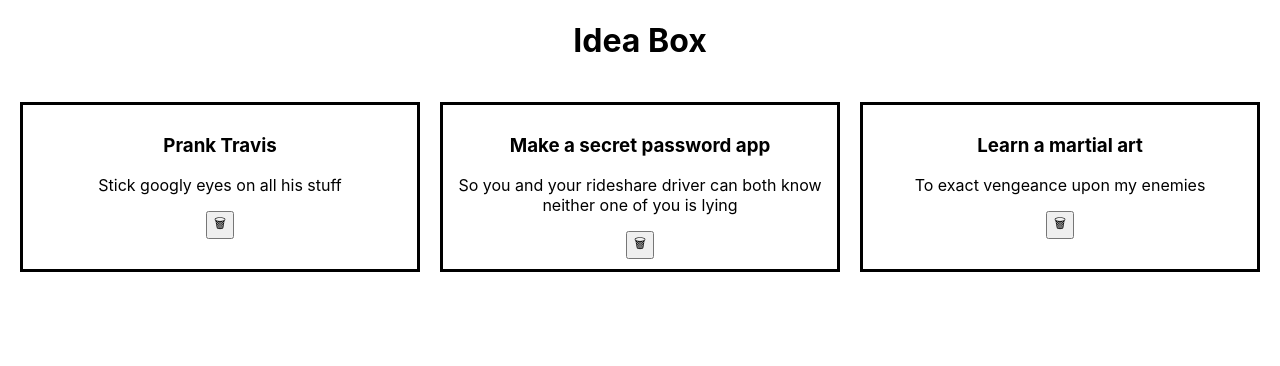
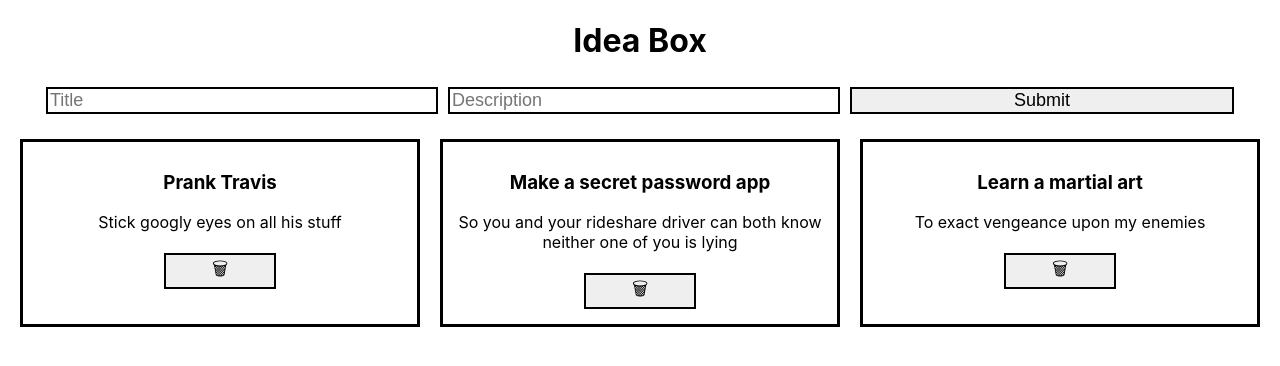
Before and after one commit to ErinUntermeyer/ideabox, a React (Create React App) app: page / in a window 1280 px wide. Shown: the top 366 px of the page. Built offline with nearby package versions, Linux system fonts and the light colour scheme.

Commit message:
Add Form component

```diff
--- a/src/App.js
+++ b/src/App.js
@@ -1,5 +1,6 @@
 import React, { Component } from "react"
 import Ideas from "./Ideas"
+import Form from "./Form"
 import "./App.css"
 
 class App extends Component {
@@ -18,6 +19,7 @@ class App extends Component {
 		return (
 			<main className="App">
 				<h1>Idea Box</h1>
+				<Form />
 				<Ideas ideas={this.state.ideas}/>
 			</main>
 		)
--- a/src/Card.js
+++ b/src/Card.js
@@ -1,11 +1,11 @@
 import React from "react"
 import "./Card.css"
 
-const Card = ( {title, description, id} ) => {
+const Card = (props) => {
 	return (
 		<div className="Card">
-			<h3>{title}</h3>
-			<p>{description}</p>
+			<h3>{props.title}</h3>
+			<p>{props.description}</p>
 			<button>🗑</button>
 		</div>
 	)
--- /dev/null
+++ b/src/Form.css
@@ -0,0 +1,10 @@
+Form {
+	margin: auto;
+}
+
+input, button {
+	margin: 5px;
+	width: 30%;
+	border: 2px solid black;
+	font-size: 18px;
+}
--- /dev/null
+++ b/src/Form.js
@@ -0,0 +1,42 @@
+import React, { Component } from "react"
+import "./Form.css"
+
+class Form extends Component {
+	constructor() {
+		super()
+		this.state = {
+			title: "",
+			description: ""
+		}
+	}
+
+	updateForm = (event) => {
+		const inputName = event.target.name
+		const inputValue = event.target.value
+		this.setState({ [inputName]: inputValue })
+	}
+
+	render() {
+		return (
+			<form>
+				<input
+					type="text"
+					placeholder="Title"
+					name="title"
+					value={this.state.title}
+					onChange={this.updateForm}
+				/>
+				<input
+					type="text"
+					placeholder="Description"
+					name="description"
+					value={this.state.description}
+					onChange={this.updateForm}
+				/>
+				<button>Submit</button>
+			</form>
+		)
+	}
+}
+
+export default Form
--- a/src/Ideas.js
+++ b/src/Ideas.js
@@ -2,15 +2,15 @@ import React from "react"
 import "./Ideas.css"
 import Card from "./Card"
 
-const Ideas = ( {ideas} ) => {
+const Ideas = (props) => {
 
-	const ideaCards = ideas.map(idea => {
+	const ideaCards = props.ideas.map(idea => {
 		return (
 			<Card
 				id={idea.id}
 				title={idea.title}
 				description={idea.description}
-				key={idea.id}
+				key={props.ideas.indexOf(idea)}
 			/>
 		)
 	})
```
Also changed, not shown: 1 other file (tests, documents, lock files or other folders).
